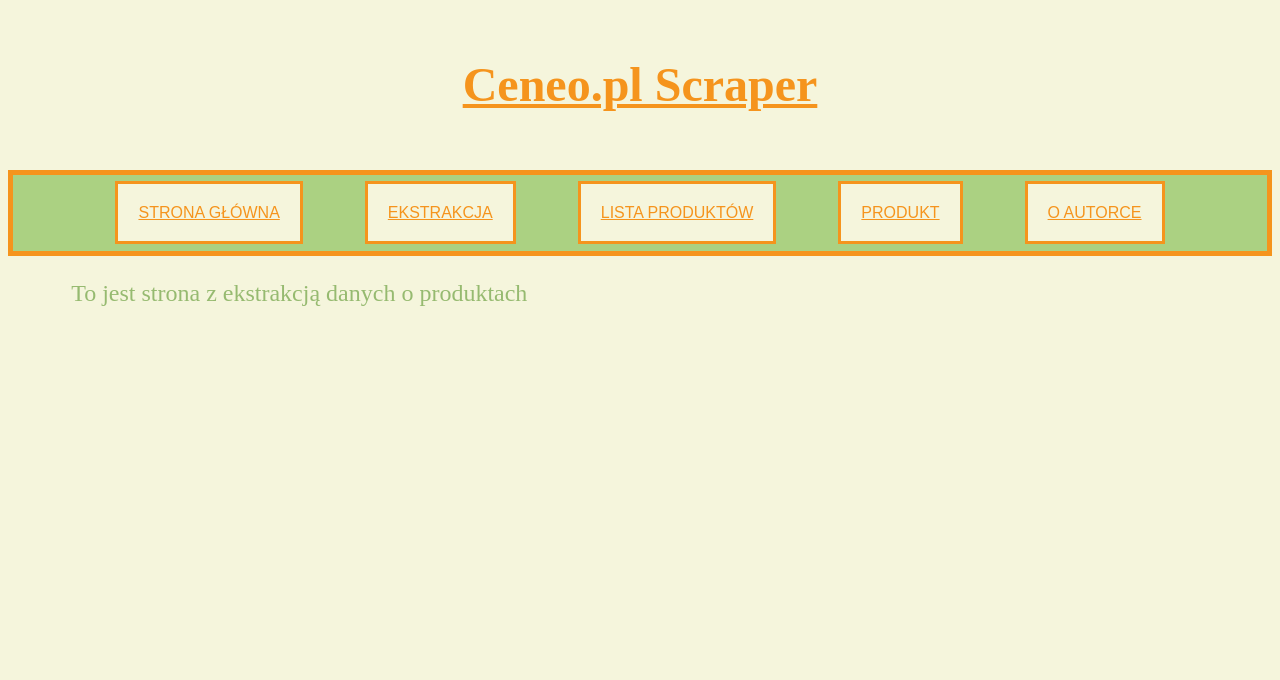
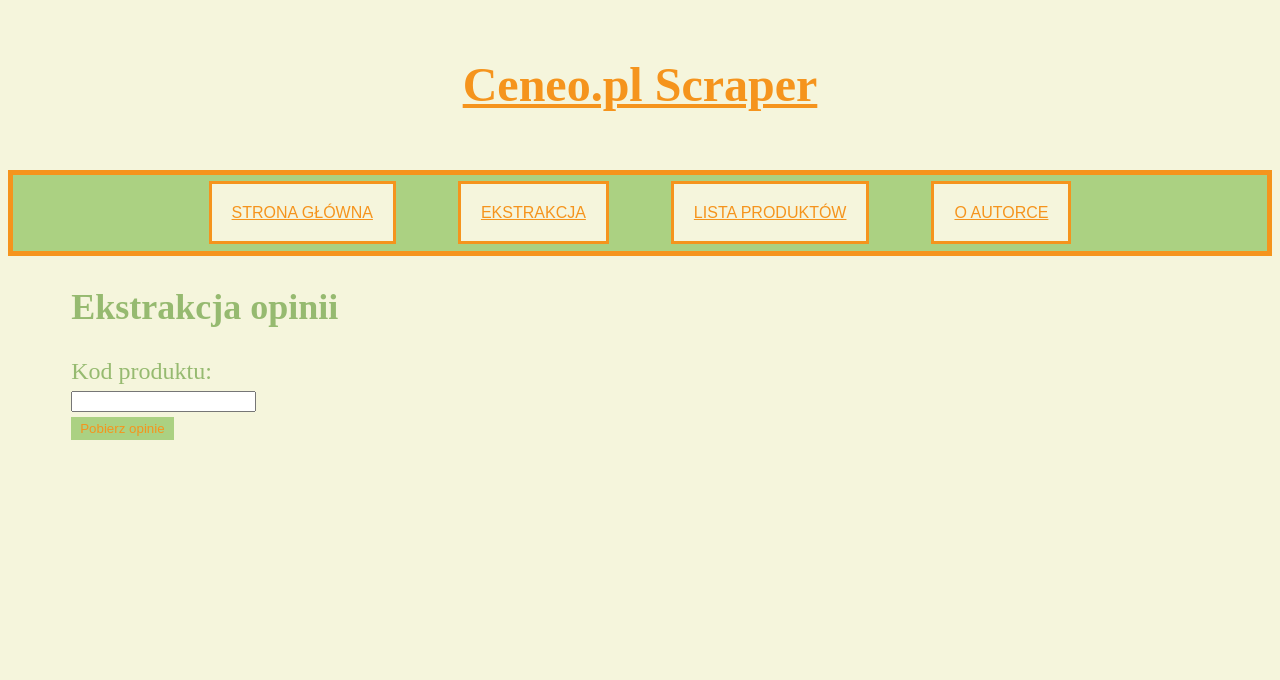
Before and after one commit to Patrycja-Bien/CeneoWebScraperPB, a Flask app: page /extract in a window 1280 px wide. Shown: the top 680 px of the page. Run offline with Flask 3, Linux system fonts and the light colour scheme.

Commit message:
2024-05-13 PB

```diff
--- a/app/__init__.py
+++ b/app/__init__.py
@@ -4,5 +4,5 @@
 
 from app import routes
 
-
-app.run(debug=True)
+if __name__ == '__main__':
+    app.run(debug=True)
--- a/app/routes.py
+++ b/app/routes.py
@@ -1,26 +1,23 @@
 from app import app
-from flask import render_template
+from flask import render_template, request, redirect, url_for
 
-@app.route('/')
-@app.route('/index')
+@app.route('/') #dekorator
 def index():
     return render_template("index.html")
 
-@app.route('/')
-@app.route('/name/<name>')
-def name(name):
-    return f"Hello, {name}!"
-
-@app.route('/extract')
+@app.route('/extract', methods=["POST", "GET"])
 def extract():
+    if request.method=="POST":
+        product_id = request.form.get("product_id")
+        return redirect(url_for("product", product_id = product_id))
     return render_template("extract.html")
 
 @app.route('/products')
 def products():
     return render_template("products.html")
 
-@app.route('/product_id')
-def product():
+@app.route('/product/<product_id>')
+def product(product_id):
     return render_template("product.html", product_id=product_id)
 
 @app.route('/about')
--- a/app/templates/base.html
+++ b/app/templates/base.html
@@ -10,11 +10,10 @@
     <header>
         <h1><u>Ceneo.pl Scraper</u></h1>
         <nav>
-            <button><a href="index">STRONA GŁÓWNA</a></button>
-            <button><a href="extract">EKSTRAKCJA</a></button>
-            <button><a href="products">LISTA PRODUKTÓW</a></button>
-            <button><a href="product">PRODUKT</a></button>
-            <button><a href="about">O AUTORCE</a></button>
+            <button><a href="{{ url_for('index')}}">STRONA GŁÓWNA</a></button>
+            <button><a href="{{ url_for('extract')}}">EKSTRAKCJA</a></button>
+            <button><a href="{{ url_for('products')}}">LISTA PRODUKTÓW</a></button>
+            <button><a href="{{ url_for('about')}}">O AUTORCE</a></button>
         </nav>
     </header>
     <section>
--- a/app/templates/extract.html
+++ b/app/templates/extract.html
@@ -1,5 +1,10 @@
 {% extends 'base.html' %}
 
 {% block content %}
-    <p>To jest strona z ekstrakcją danych o produktach</p>
+    <h2>Ekstrakcja opinii</h2>
+    <form action="{{ url_for('extract')}}" method="POST">
+        <label for="product_id">Kod produktu:</label><br>
+        <input type="text" id="product_id" name="product_id"><br>
+        <button type="submit">Pobierz opinie</button>
+    </form>
 {% endblock %}
--- a/app/templates/product.html
+++ b/app/templates/product.html
@@ -1,5 +1,5 @@
 {% extends 'base.html' %}
 
 {% block content %}
-    <p>To jest strona z produktem</p>
+    <p>To jest strona produktu {{product_id}}</p>
 {% endblock %}
```
Also changed, not shown: requirements.txt (+7 -0 lines).
